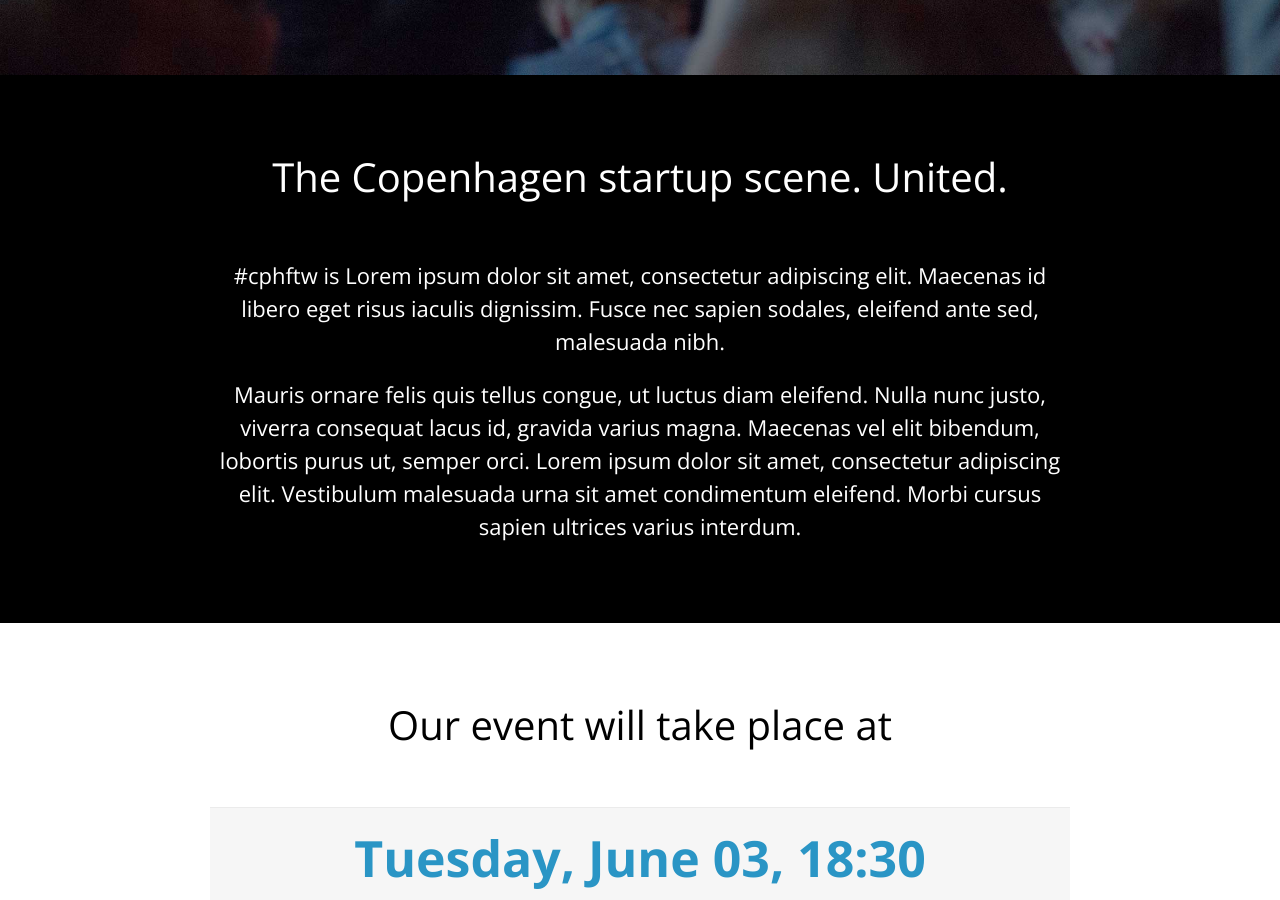
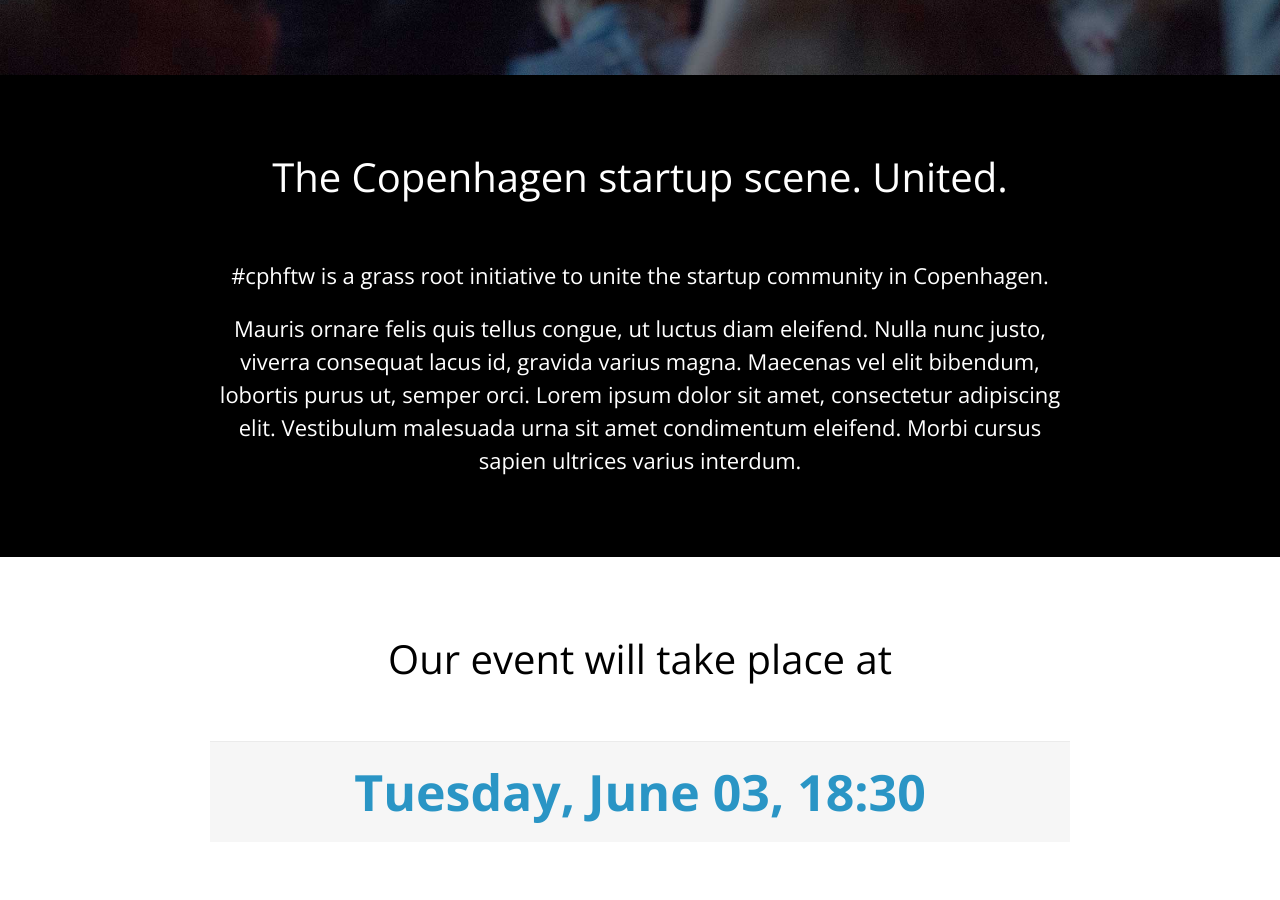
Before and after one commit to cphftw/cphftw.dk, a Jekyll site: the page built from index.html, in a window 1280 px wide and 900 px high, scrolled down 825 px. Built offline with Jekyll 4.4.1, drawn with Linux system fonts in a browser that asks for light colours; Markdown is read by kramdown in place of the engine named in the settings; comment, search, counter and statistics services are not loaded.

Commit message:
updated wording

```diff
--- a/index.html
+++ b/index.html
@@ -27,7 +27,7 @@ layout: default
 	<section class="about">
 		<div class="inner">
 			<h2>The Copenhagen startup scene. United.</h2>
-			<p>#cphftw is Lorem ipsum dolor sit amet, consectetur adipiscing elit. Maecenas id libero eget risus iaculis dignissim. Fusce nec sapien sodales, eleifend ante sed, malesuada nibh.</p>
+			<p>#cphftw is a grass root initiative to unite the startup community in Copenhagen.</p>
 			<p>Mauris ornare felis quis tellus congue, ut luctus diam eleifend. Nulla nunc justo, viverra consequat lacus id, gravida varius magna. Maecenas vel elit bibendum, lobortis purus ut, semper orci. Lorem ipsum dolor sit amet, consectetur adipiscing elit. Vestibulum malesuada urna sit amet condimentum eleifend. Morbi cursus sapien ultrices varius interdum.</p>
 
 		</div>
```
